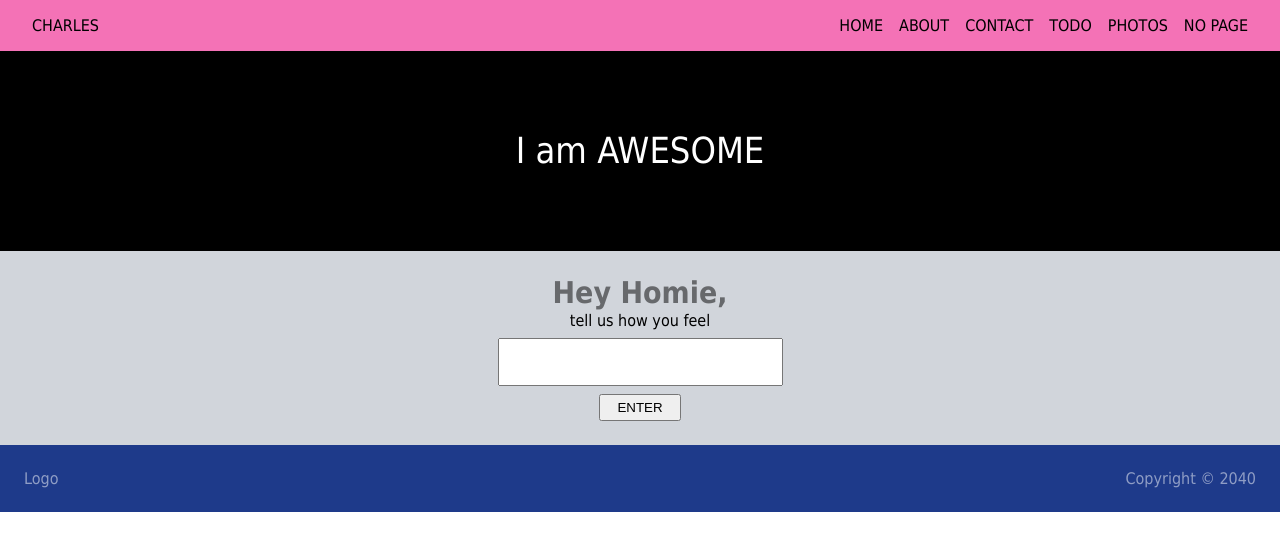
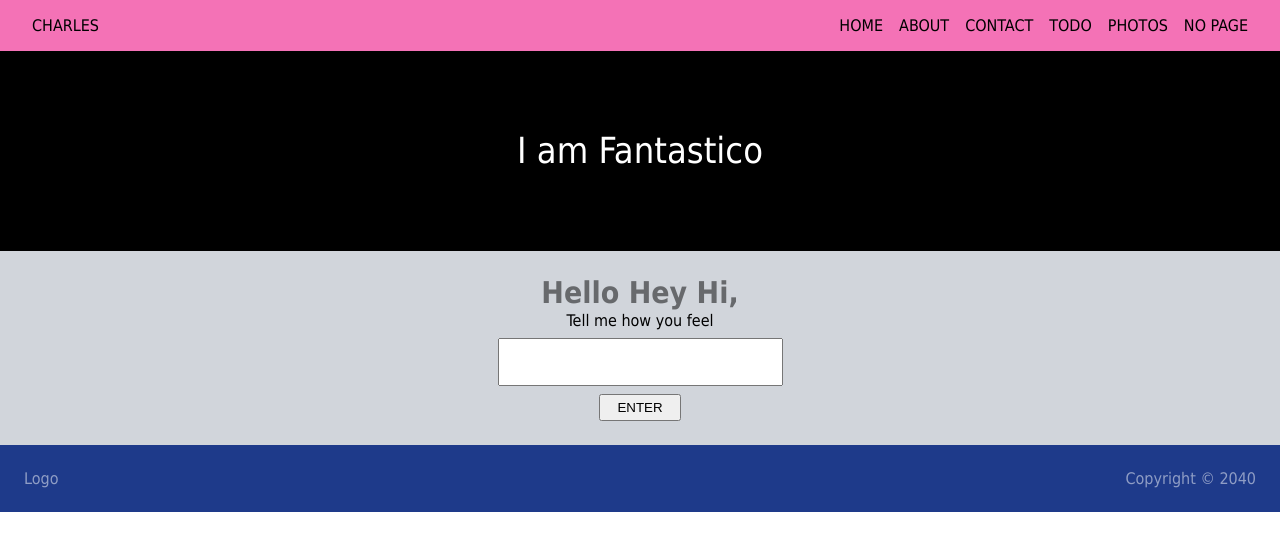
Before and after one commit to qodec/zreact, a React (Vite) app: page / in a window 1280 px wide. Shown: the top 550 px of the page. Built offline with nearby package versions, Linux system fonts and the light colour scheme.

Commit message:
Some updates

```diff
--- a/src/pages/Home.jsx
+++ b/src/pages/Home.jsx
@@ -1,8 +1,8 @@
 import { useState, useEffect } from "react";
 
 export default function Home() {
-  let [inputText, setInputText] = useState("I am AWESOME");
-  let [bannerText, setBannerText] = useState("I am AWESOME");
+  let [inputText, setInputText] = useState("I am Fantastico");
+  let [bannerText, setBannerText] = useState("I am Fantastico");
 
   useEffect(() => {
     console.log("Jane Jane Jane Jane Jane ....");
@@ -14,8 +14,8 @@ export default function Home() {
     <div>
       <section className="banner bg-black text-white text-4xl min-h-200px text-center items-center flex justify-center">{bannerText}</section>
       <section id="features" className="bg-gray-300 py-6 text-center">
-        <h2 className="text-3xl opacity-50 p-0 m-0">Hey Homie,</h2>
-        <div>tell us how you feel</div>
+        <h2 className="text-3xl opacity-50 p-0 m-0">Hello Hey Hi,</h2>
+        <div>Tell me how you feel</div>
         <input type="text" onChange={handleChange} className="block mx-auto text-xl p-2 my-2 text-center" />
         <button onClick={() => setBannerText(inputText)} className="px-4 py-1 uppercase">
           Enter
```
